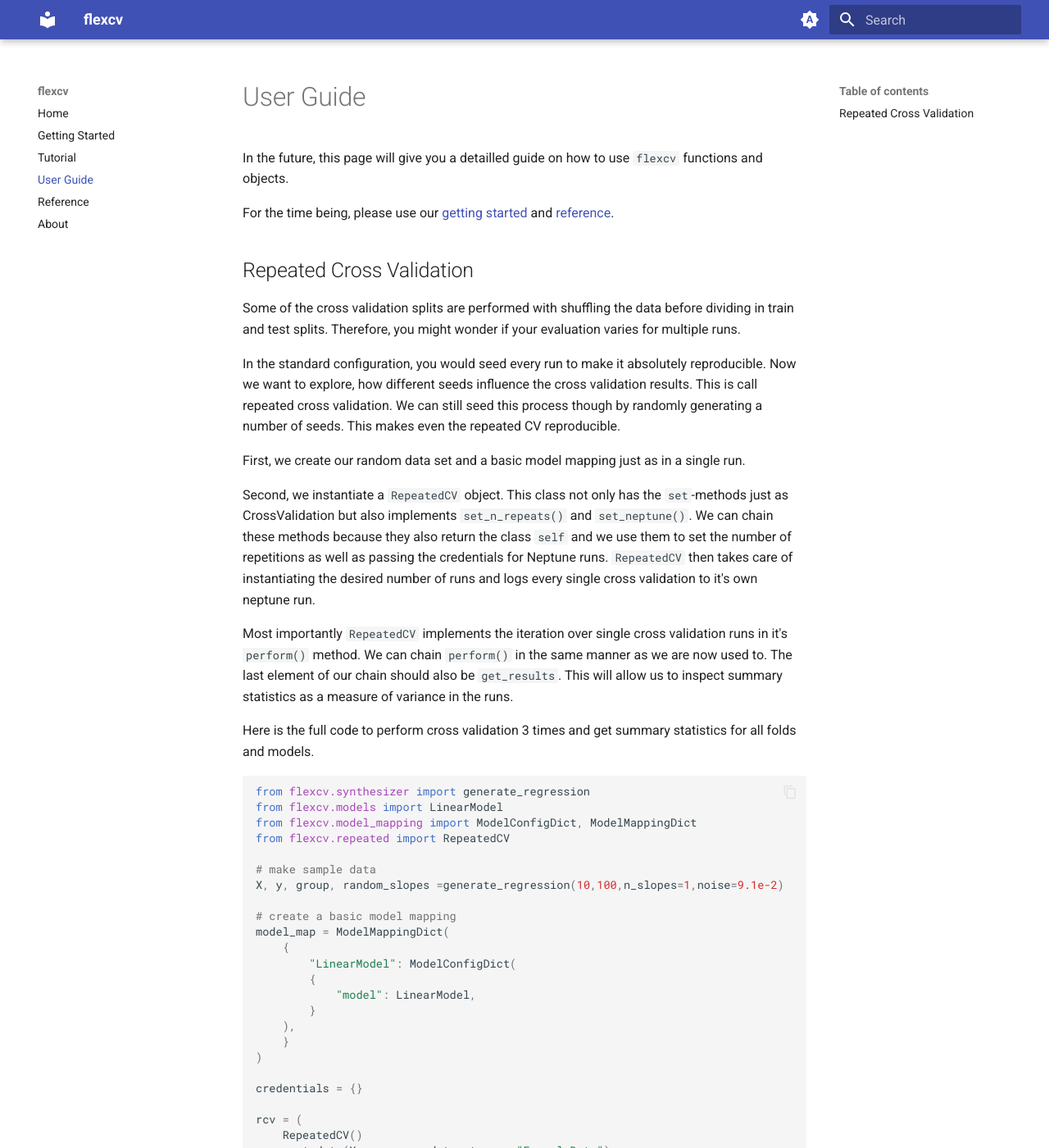
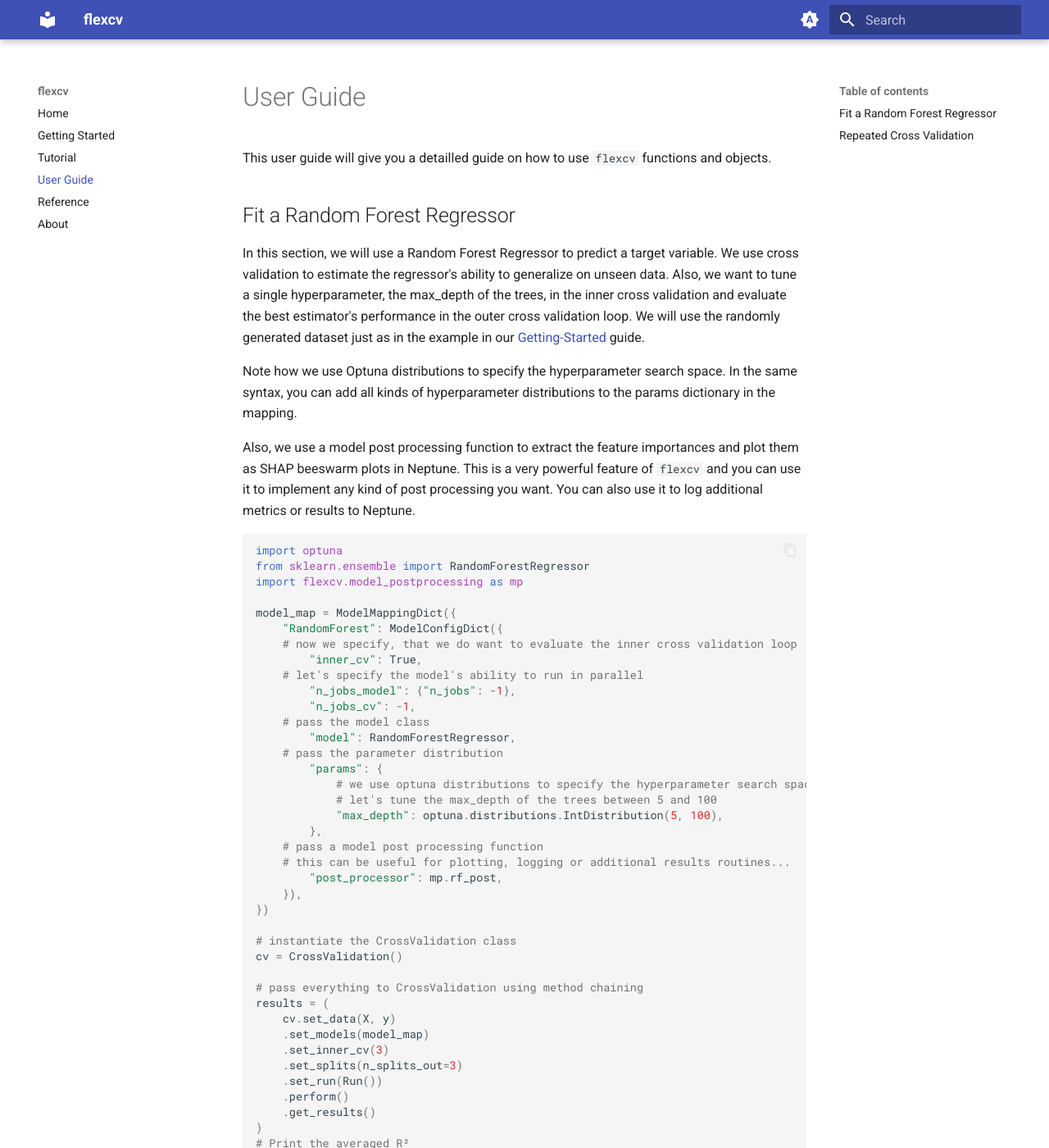
Before and after one commit to radlfabs/flexcv, an MkDocs documentation site: the page built from docs/user-guide.md, in a window 1280 px wide and 1400 px high. Shown: the whole window at 82% size. Built offline with MkDocs 1.6.1 and Material for MkDocs 9.7.7, drawn with Linux system fonts in a browser that asks for light colours; some of the changed text lies outside the part shown.

Commit message:
add RF user guide

````diff
--- a/docs/user-guide.md
+++ b/docs/user-guide.md
@@ -1,8 +1,64 @@
 # User Guide
 
-In the future, this page will give you a detailled guide on how to use `flexcv` functions and objects.
+This user guide will give you a detailled guide on how to use `flexcv` functions and objects.
 
-For the time being, please use our [getting started](getting-started.md) and [reference](reference.md).
+
+## Fit a Random Forest Regressor
+
+In this section, we will use a Random Forest Regressor to predict a target variable. We use cross validation to estimate the regressor's ability to generalize on unseen data. Also, we want to tune a single hyperparameter, the max_depth of the trees, in the inner cross validation and evaluate the best estimator's performance in the outer cross validation loop. We will use the randomly generated dataset just as in the example in our [Getting-Started](getting-started.md) guide.
+
+Note how we use Optuna distributions to specify the hyperparameter search space. In the same syntax, you can add all kinds of hyperparameter distributions to the params dictionary in the mapping.
+
+Also, we use a model post processing function to extract the feature importances and plot them as SHAP beeswarm plots in Neptune. This is a very powerful feature of `flexcv` and you can use it to implement any kind of post processing you want. You can also use it to log additional metrics or results to Neptune.
+
+```python
+import optuna
+from sklearn.ensemble import RandomForestRegressor
+import flexcv.model_postprocessing as mp
+
+model_map = ModelMappingDict({
+    "RandomForest": ModelConfigDict({
+	# now we specify, that we do want to evaluate the inner cross validation loop
+        "inner_cv": True,
+	# let's specify the model's ability to run in parallel
+        "n_jobs_model": {"n_jobs": -1},
+        "n_jobs_cv": -1,
+	# pass the model class
+        "model": RandomForestRegressor,
+	# pass the parameter distribution
+        "params": {
+            # we use optuna distributions to specify the hyperparameter search space
+            # let's tune the max_depth of the trees between 5 and 100
+            "max_depth": optuna.distributions.IntDistribution(5, 100),
+        },
+	# pass a model post processing function
+	# this can be useful for plotting, logging or additional results routines...
+        "post_processor": mp.rf_post,
+    }),
+})
+
+# instantiate the CrossValidation class
+cv = CrossValidation()
+
+# pass everything to CrossValidation using method chaining
+results = (
+    cv.set_data(X, y)
+    .set_models(model_map)
+    .set_inner_cv(3)
+    .set_splits(n_splits_out=3)
+    .set_run(Run())
+    .perform()
+    .get_results()
+)
+# Print the averaged R²
+n_values = len(results["RandomForest"]["metrics"])
+r2_values = [results["RandomForest"]["metrics"][k]["r2"] for k in range(n_values)]
+print(np.mean(r2_values))
+
+# save the results table to an excel file
+results.summary.to_excel("results.xlsx")
+```
+
 
 ## Repeated Cross Validation
 
````
Also changed, not shown: docs/getting-started.md (+1 -49 lines).
